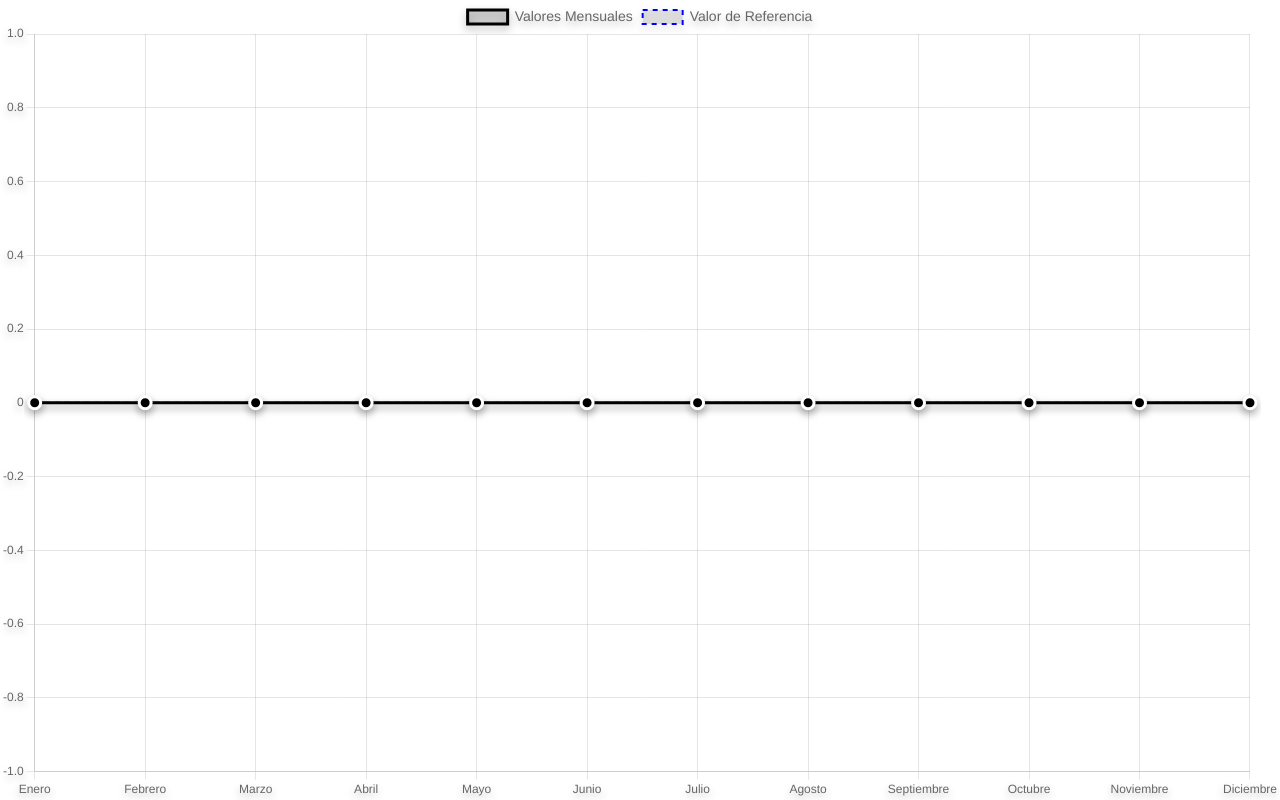
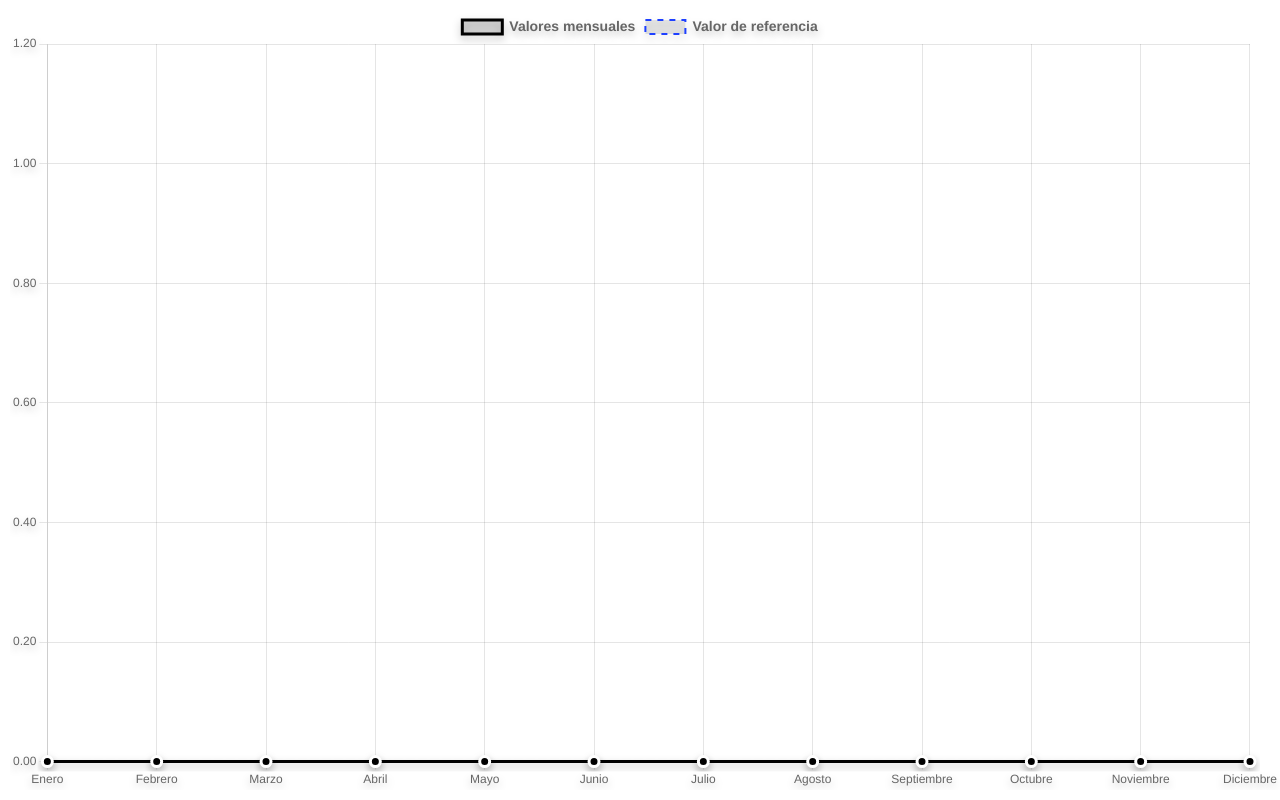
Before and after one commit to SimVia88/Grafica, a plain HTML site: page index.html in a window 1280 px wide. Drawn offline with nearby package versions, Linux system fonts and the light colour scheme.

Commit message:
actualizacion 30/06/2026

```diff
--- a/index.html
+++ b/index.html
@@ -5,66 +5,106 @@
   <meta name="viewport" content="width=device-width, initial-scale=1.0">
   <title>Gráfica Mensual Neutra</title>
   <script src="https://cdn.jsdelivr.net/npm/chart.js"></script>
+
   <style>
+    html, body {
+      width: 100%;
+      height: 100%;
+      margin: 0;
+      padding: 0;
+      background-color: transparent;
+      overflow: hidden;
+      font-family: Arial, sans-serif;
+    }
+
     body {
       display: flex;
       justify-content: center;
       align-items: center;
-      height: 100vh;
-      margin: 0;
-      background-color: transparent;
-      overflow: hidden;
     }
 
     canvas {
-      width: 90vw;
-      height: 80vh;
+      width: 100vw !important;
+      height: 100vh !important;
+      display: block;
     }
   </style>
 </head>
+
 <body>
   <canvas id="myChart"></canvas>
 
   <script>
+    function convertir(valor) {
+      if (valor === null || valor === undefined || valor === "") return 0;
+
+      let texto = valor.toString().trim().replace("%", "").replace(/\s/g, "");
+
+      // Caso 1,225 = 1225 con separador de miles
+      if (/^\d{1,3},\d{3}$/.test(texto)) {
+        return parseFloat(texto.replace(",", "")) / 100;
+      }
+
+      // Caso 1.225 = 1225 con separador de miles
+      if (/^\d{1,3}\.\d{3}$/.test(texto)) {
+        return parseFloat(texto.replace(".", "")) / 100;
+      }
+
+      // Caso 1225 = 12.25
+      if (/^\d+$/.test(texto)) {
+        return parseFloat(texto) / 100;
+      }
+
+      // Caso 12,25 = 12.25
+      texto = texto.replace(",", ".");
+
+      const numero = parseFloat(texto);
+      return isNaN(numero) ? 0 : numero;
+    }
+
     function getQueryParams() {
       const params = new URLSearchParams(window.location.search);
+
       return {
-        referencia: parseFloat(params.get("referencia")) || 0,
+        referencia: convertir(params.get("referencia")),
         datos: [
-          parseFloat(params.get("enero")) || 0,
-          parseFloat(params.get("febrero")) || 0,
-          parseFloat(params.get("marzo")) || 0,
-          parseFloat(params.get("abril")) || 0,
-          parseFloat(params.get("mayo")) || 0,
-          parseFloat(params.get("junio")) || 0,
-          parseFloat(params.get("julio")) || 0,
-          parseFloat(params.get("agosto")) || 0,
-          parseFloat(params.get("septiembre")) || 0,
-          parseFloat(params.get("octubre")) || 0,
-          parseFloat(params.get("noviembre")) || 0,
-          parseFloat(params.get("diciembre")) || 0
+          convertir(params.get("enero")),
+          convertir(params.get("febrero")),
+          convertir(params.get("marzo")),
+          convertir(params.get("abril")),
+          convertir(params.get("mayo")),
+          convertir(params.get("junio")),
+          convertir(params.get("julio")),
+          convertir(params.get("agosto")),
+          convertir(params.get("septiembre")),
+          convertir(params.get("octubre")),
+          convertir(params.get("noviembre")),
+          convertir(params.get("diciembre"))
         ]
       };
     }
 
     const params = getQueryParams();
-    const meses = ["Enero", "Febrero", "Marzo", "Abril", "Mayo", "Junio", "Julio", "Agosto", "Septiembre", "Octubre", "Noviembre", "Diciembre"];
+
+    const meses = [
+      "Enero", "Febrero", "Marzo", "Abril", "Mayo", "Junio",
+      "Julio", "Agosto", "Septiembre", "Octubre", "Noviembre", "Diciembre"
+    ];
+
     const referenciaArray = meses.map(() => params.referencia);
 
     const ctx = document.getElementById("myChart").getContext("2d");
 
-    // Crear degradado para el fondo debajo de la línea
     const gradientFill = ctx.createLinearGradient(0, 0, 0, 400);
     gradientFill.addColorStop(0, "rgba(0, 0, 0, 0.15)");
     gradientFill.addColorStop(1, "rgba(0, 0, 0, 0)");
 
-    // Plugin para aplicar sombra al trazar la línea
     const shadowPlugin = {
-      id: 'lineShadow',
+      id: "lineShadow",
       beforeDraw: (chart) => {
         const ctx = chart.ctx;
         ctx.save();
-        ctx.shadowColor = "rgba(0, 0, 0, 0.3)";
+        ctx.shadowColor = "rgba(0, 0, 0, 0.25)";
         ctx.shadowBlur = 8;
         ctx.shadowOffsetY = 4;
       },
@@ -73,13 +113,16 @@
       }
     };
 
+    const maxValor = Math.max(...params.datos, params.referencia, 1);
+    const minValor = Math.min(...params.datos, params.referencia);
+
     new Chart(ctx, {
       type: "line",
       data: {
         labels: meses,
         datasets: [
           {
-            label: "Valores Mensuales",
+            label: "Valores mensuales",
             data: params.datos,
             fill: true,
             backgroundColor: gradientFill,
@@ -87,35 +130,39 @@
             borderWidth: 3,
             pointBackgroundColor: "#000000",
             pointBorderColor: "#ffffff",
-            pointRadius: 6,
-            pointHoverRadius: 8,
+            pointRadius: 5,
+            pointHoverRadius: 7,
             tension: 0.3
           },
           {
-            label: "Valor de Referencia",
+            label: "Valor de referencia",
             data: referenciaArray,
             fill: false,
-            borderColor: "blue",
+            borderColor: "#1e40ff",
             borderWidth: 2,
             pointRadius: 0,
-            borderDash: [5, 5]
+            borderDash: [6, 6]
           }
         ]
       },
       options: {
         responsive: true,
         maintainAspectRatio: false,
+        layout: {
+          padding: 10
+        },
         plugins: {
           legend: {
             labels: {
               font: {
-                size: 14
+                size: 14,
+                weight: "bold"
               }
             }
           },
           tooltip: {
             callbacks: {
-              label: function (context) {
+              label: function(context) {
                 return `${context.dataset.label}: ${context.raw.toFixed(2)}`;
               }
             }
@@ -124,7 +171,13 @@
         scales: {
           y: {
             beginAtZero: false,
-            suggestedMin: Math.min(...params.datos, params.referencia) * 0.8
+            suggestedMin: minValor * 0.8,
+            suggestedMax: maxValor * 1.2,
+            ticks: {
+              callback: function(value) {
+                return Number(value).toFixed(2);
+              }
+            }
           }
         }
       },
```
